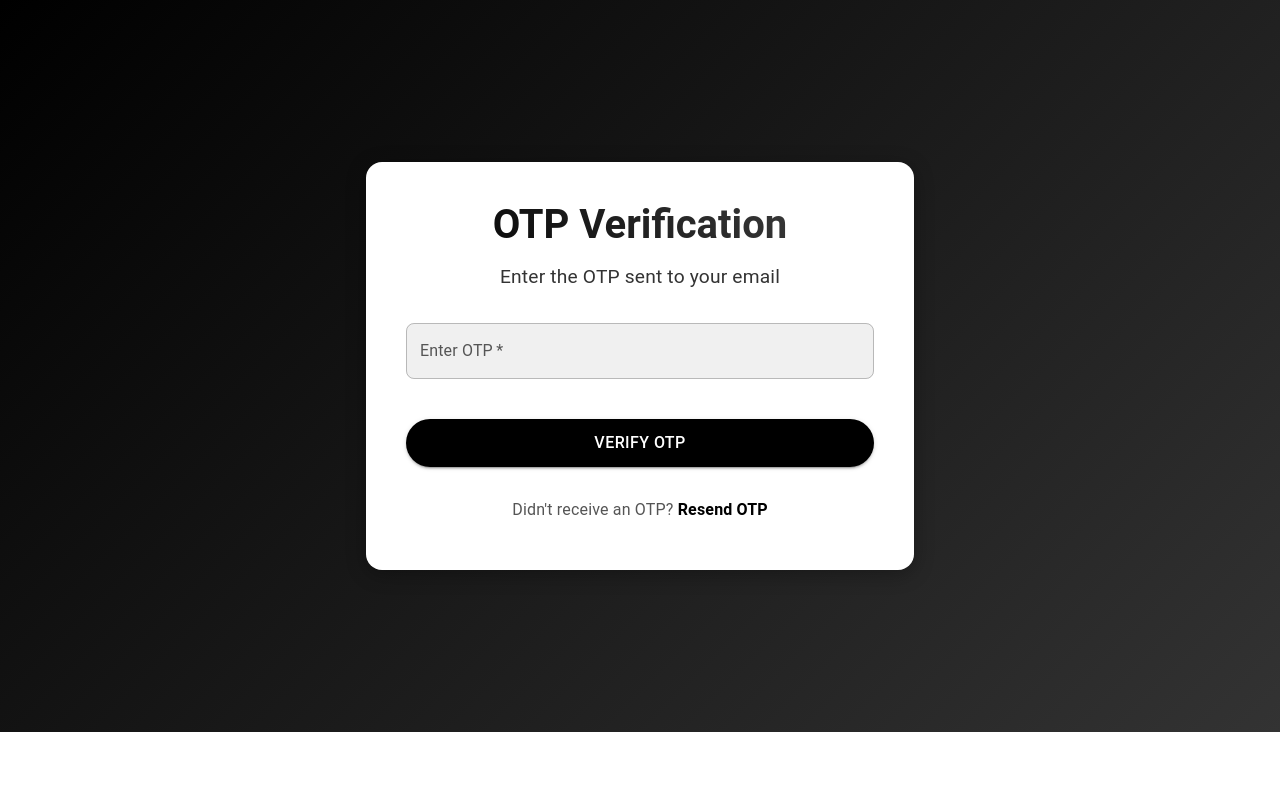
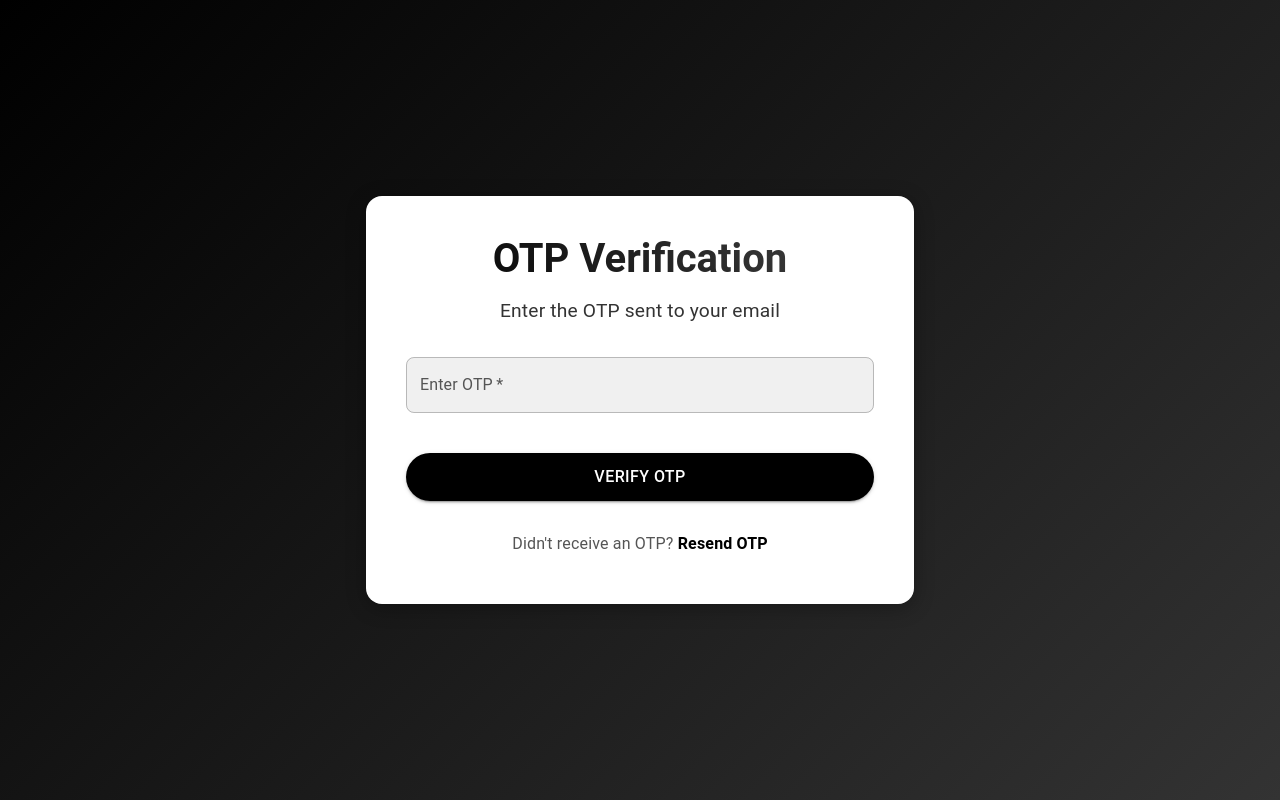
Before and after one commit to adarsh716/lost-and-found-frontend, a React (Create React App) app: page /otp in a window 1280 px wide. Built offline with nearby package versions, Linux system fonts and the light colour scheme.

Commit message:
frontend almost complete

```diff
--- a/src/components/auth/Otp.jsx
+++ b/src/components/auth/Otp.jsx
@@ -21,7 +21,7 @@ const OTPPage = () => {
       justifyContent="center"
       alignItems="center"
       sx={{
-        minHeight: '91.5vh',
+        minHeight: '100dvh',
         background: 'linear-gradient(135deg, #000000, #333333)',
         padding: { xs: 2, sm: 3 },
       }}
```
